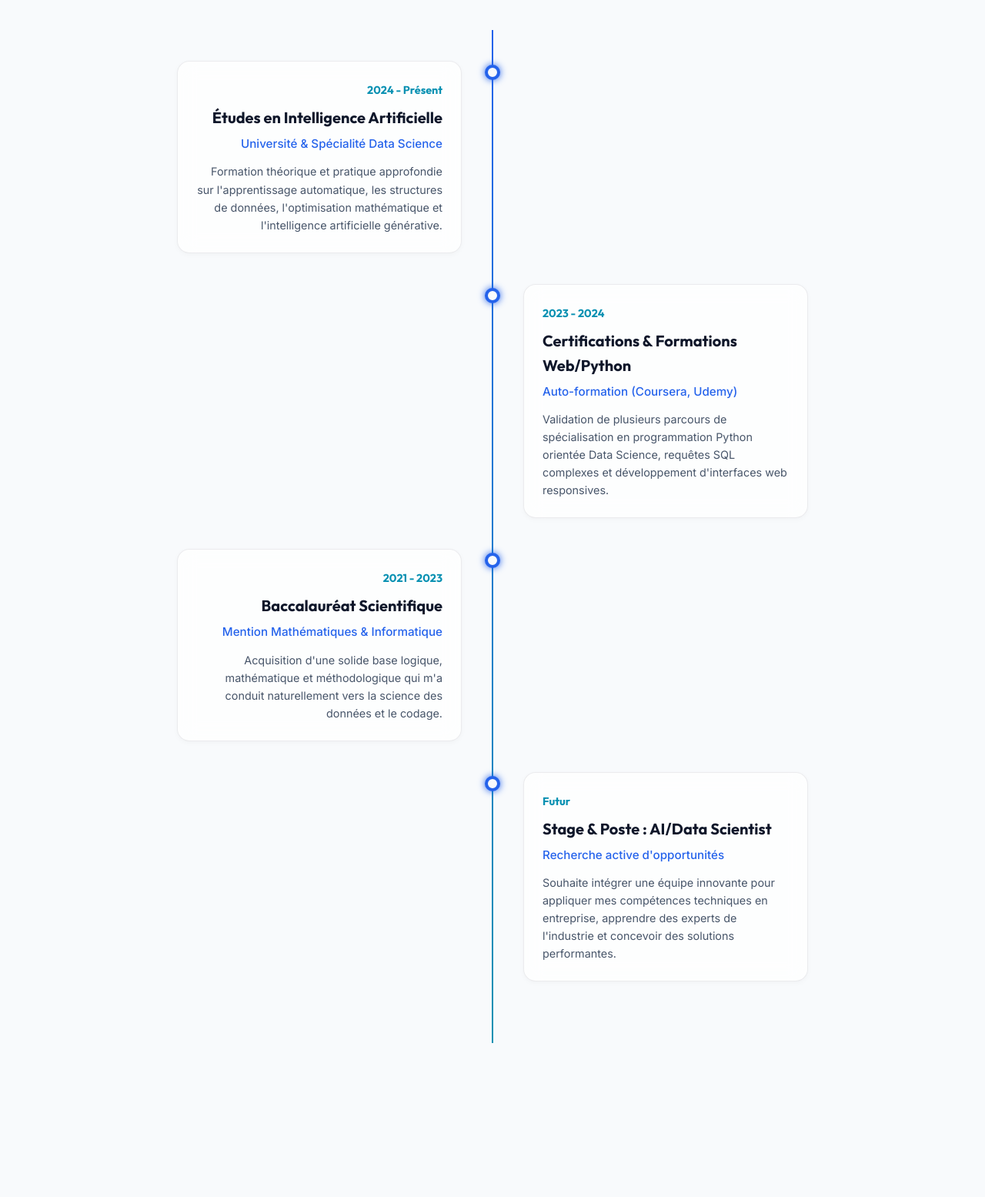
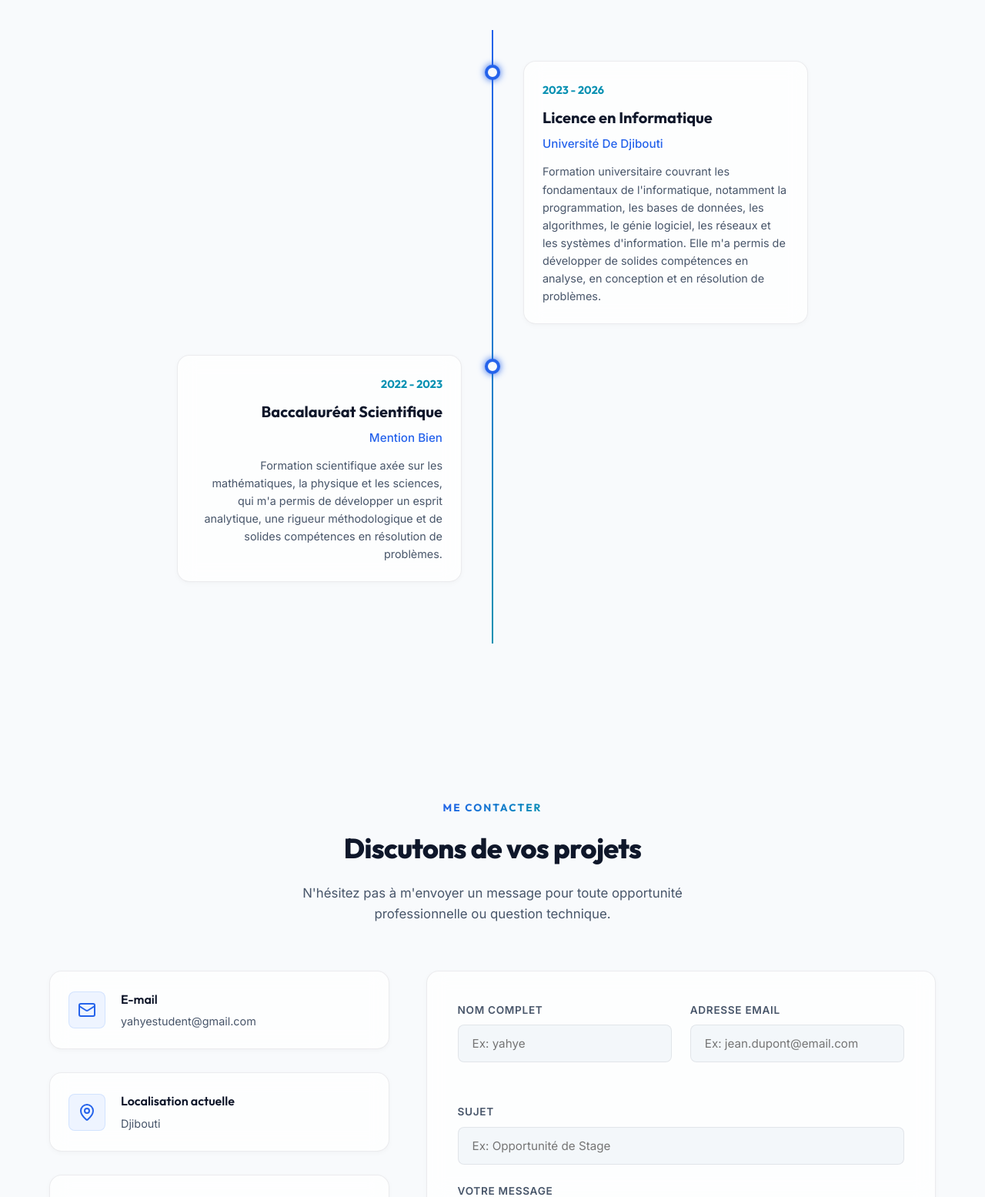
Before and after one commit to yahyenanti22/MyPortofilio, a plain HTML site: page index.html in a window 1280 px wide. Shown: the part 4340-5895 px from the top of the page at 77% size. Drawn offline with nearby package versions, Linux system fonts and the light colour scheme.

Commit message:
corrige le parcour et file readme

```diff
--- a/index.html
+++ b/index.html
@@ -423,56 +423,34 @@
         <div class="timeline-container animate-on-scroll">
 
             <!-- Timeline Item 1: Current Education -->
-            <div class="timeline-item left">
+            <div class="timeline-item right">
                 <div class="timeline-bullet"></div>
                 <div class="glass-card timeline-card">
-                    <span class="timeline-date">2024 - Présent</span>
-                    <h3 class="timeline-title">Études en Intelligence Artificielle</h3>
-                    <h4 class="timeline-subtitle">Université & Spécialité Data Science</h4>
+                    <span class="timeline-date">2023 - 2026</span>
+                    <h3 class="timeline-title">Licence en Informatique</h3>
+                    <h4 class="timeline-subtitle">Université De Djibouti</h4>
                     <p class="timeline-desc">
-                        Formation théorique et pratique approfondie sur l'apprentissage automatique, les structures de données, l'optimisation mathématique et l'intelligence artificielle générative.
+                        Formation universitaire couvrant les fondamentaux de l'informatique, notamment la programmation, les bases de données, les algorithmes, le génie logiciel, les réseaux et les systèmes d'information. Elle m'a permis de développer de solides compétences en analyse, en conception et en résolution de problèmes.
                     </p>
                 </div>
             </div>
 
-            <!-- Timeline Item 2: Certifications -->
-            <div class="timeline-item right">
-                <div class="timeline-bullet"></div>
-                <div class="glass-card timeline-card">
-                    <span class="timeline-date">2023 - 2024</span>
-                    <h3 class="timeline-title">Certifications & Formations Web/Python</h3>
-                    <h4 class="timeline-subtitle">Auto-formation (Coursera, Udemy)</h4>
-                    <p class="timeline-desc">
-                        Validation de plusieurs parcours de spécialisation en programmation Python orientée Data Science, requêtes SQL complexes et développement d'interfaces web responsives.
-                    </p>
-                </div>
-            </div>
+
 
             <!-- Timeline Item 3: Secondary Education -->
             <div class="timeline-item left">
                 <div class="timeline-bullet"></div>
                 <div class="glass-card timeline-card">
-                    <span class="timeline-date">2021 - 2023</span>
+                    <span class="timeline-date">2022 - 2023</span>
                     <h3 class="timeline-title">Baccalauréat Scientifique</h3>
-                    <h4 class="timeline-subtitle">Mention Mathématiques & Informatique</h4>
+                    <h4 class="timeline-subtitle">Mention Bien</h4>
                     <p class="timeline-desc">
-                        Acquisition d'une solide base logique, mathématique et méthodologique qui m'a conduit naturellement vers la science des données et le codage.
+                        Formation scientifique axée sur les mathématiques, la physique et les sciences, qui m'a permis de développer un esprit analytique, une rigueur méthodologique et de solides compétences en résolution de problèmes.
                     </p>
                 </div>
             </div>
 
-            <!-- Timeline Item 4: Future Aims -->
-            <div class="timeline-item right">
-                <div class="timeline-bullet"></div>
-                <div class="glass-card timeline-card">
-                    <span class="timeline-date">Futur</span>
-                    <h3 class="timeline-title">Stage & Poste : AI/Data Scientist</h3>
-                    <h4 class="timeline-subtitle">Recherche active d'opportunités</h4>
-                    <p class="timeline-desc">
-                        Souhaite intégrer une équipe innovante pour appliquer mes compétences techniques en entreprise, apprendre des experts de l'industrie et concevoir des solutions performantes.
-                    </p>
-                </div>
-            </div>
+
 
         </div>
     </section>
```
Also changed, not shown: README.md.
